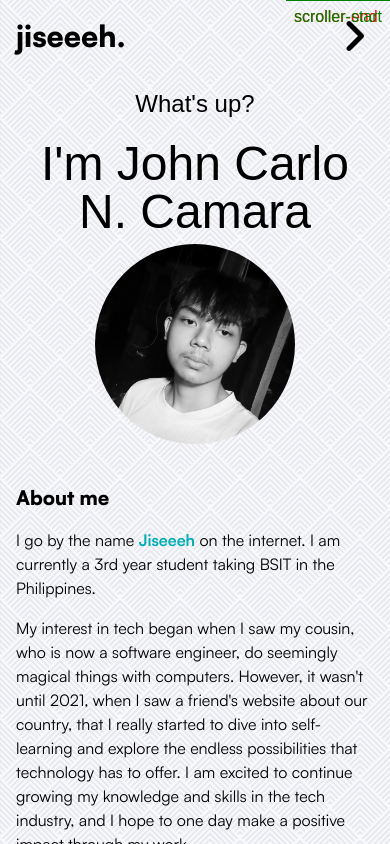
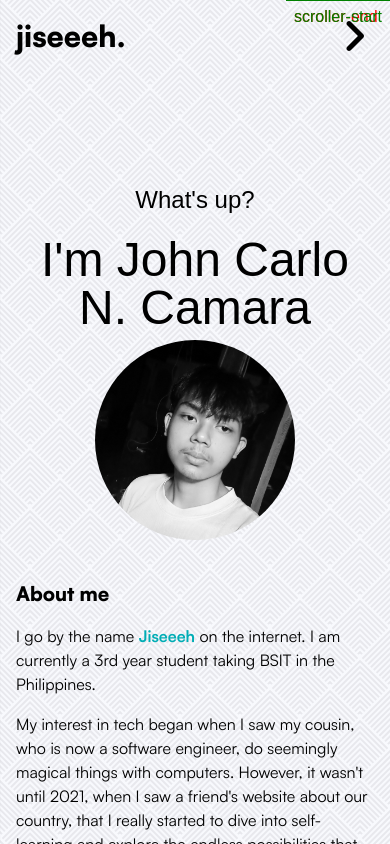
Before and after one commit to Jiseeeh/portfolio-revamp, a Next.js app: page / in a window 390 px wide. Shown: the top 844 px of the page. Built offline with nearby package versions, Linux system fonts and the light colour scheme; a web font is replaced by a local one.

Commit message:
feat: add margin top
to take account for navbar

```diff
--- a/src/components/sections/AboutSection.tsx
+++ b/src/components/sections/AboutSection.tsx
@@ -15,7 +15,7 @@ const AboutSection: React.FC<AboutSectionProps> = ({}) => {
   return (
     <section
       id="about"
-      className="flex flex-col lg:flex-row-reverse handle-max-w"
+      className="flex flex-col lg:flex-row-reverse mt-24 handle-max-w"
     >
       <div
         className={`${mogra.className} flex flex-col justify-center items-center w-full space-y-2 p-4 lg:-space-y-12`}
@@ -43,7 +43,7 @@ const AboutSection: React.FC<AboutSectionProps> = ({}) => {
             quality={100}
             unoptimized
           />
-          <div className="absolute top-40 -right-5 p-2 opacity-0 group-hover:opacity-100 transition duration-300 ease-in-out">
+          <div className="hidden md:block absolute top-40 -right-5 p-2 opacity-0 group-hover:opacity-100 transition duration-300 ease-in-out">
             <span className="text-light-black text-lg">
               Snapped by{" "}
               <a
```
